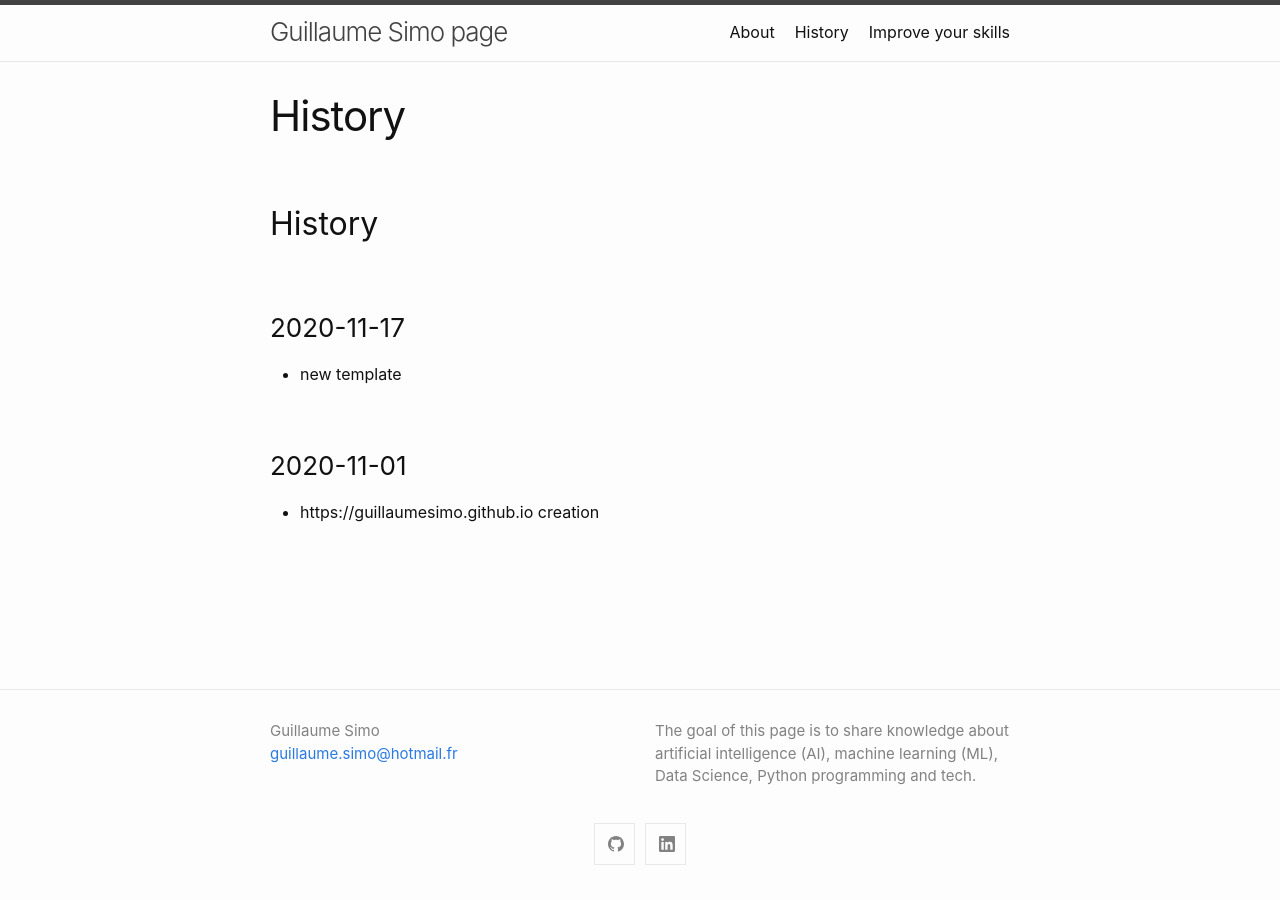
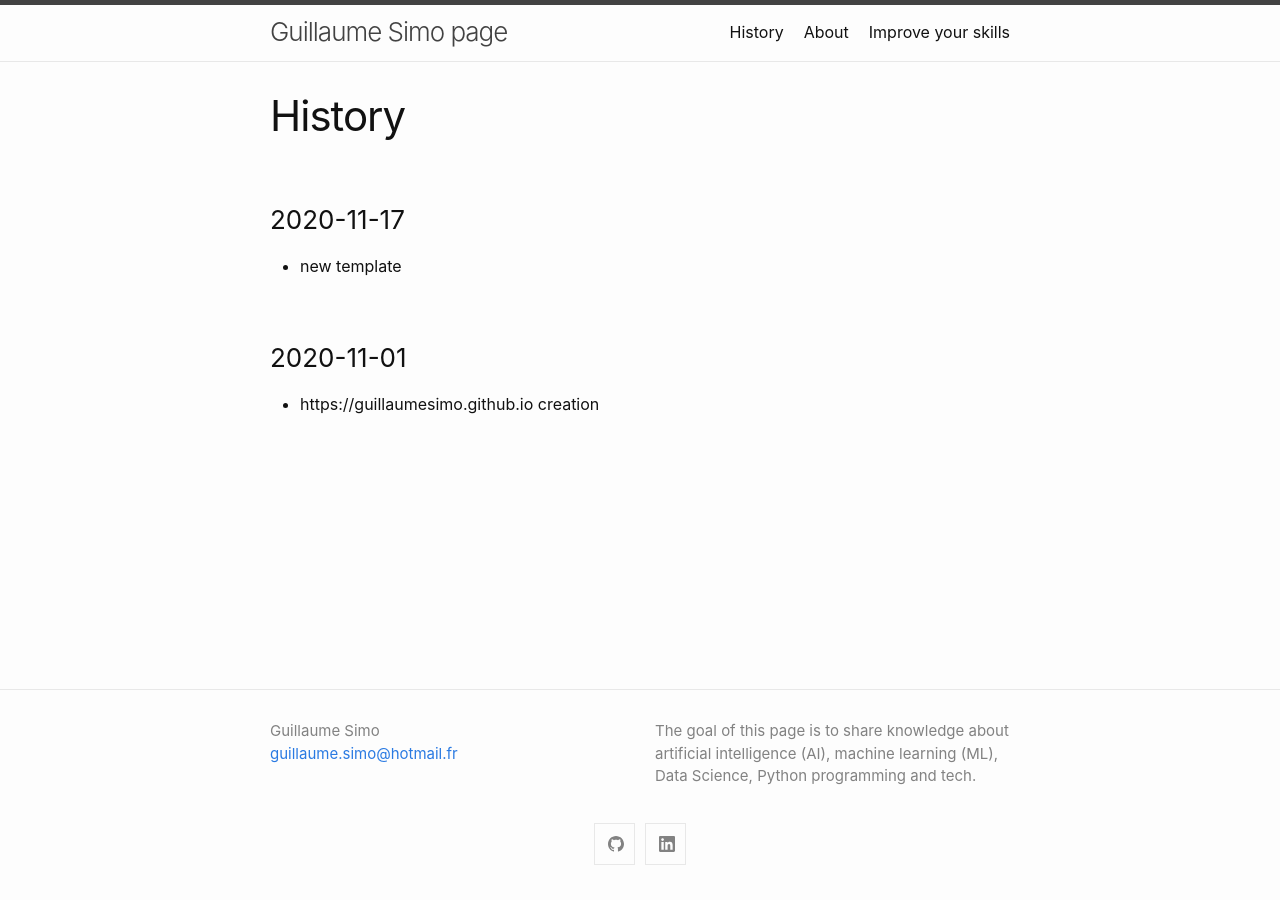
Before and after one commit to GuillaumeSimo/GuillaumeSimo.github.io, a Jekyll site: the page built from History.markdown, in a window 1280 px wide. Built offline with Jekyll 4.4.1, drawn with Linux system fonts in a browser that asks for light colours; our own code applies the rules of GitHub Pages for plain Markdown files; part of the change alters nothing that is shown.

Commit message:
Update History.markdown

```diff
--- a/History.markdown
+++ b/History.markdown
@@ -1,4 +1,8 @@
-## History
+---
+layout: page
+title: History
+permalink: /history/
+---
 
 ### 2020-11-17
 
```
